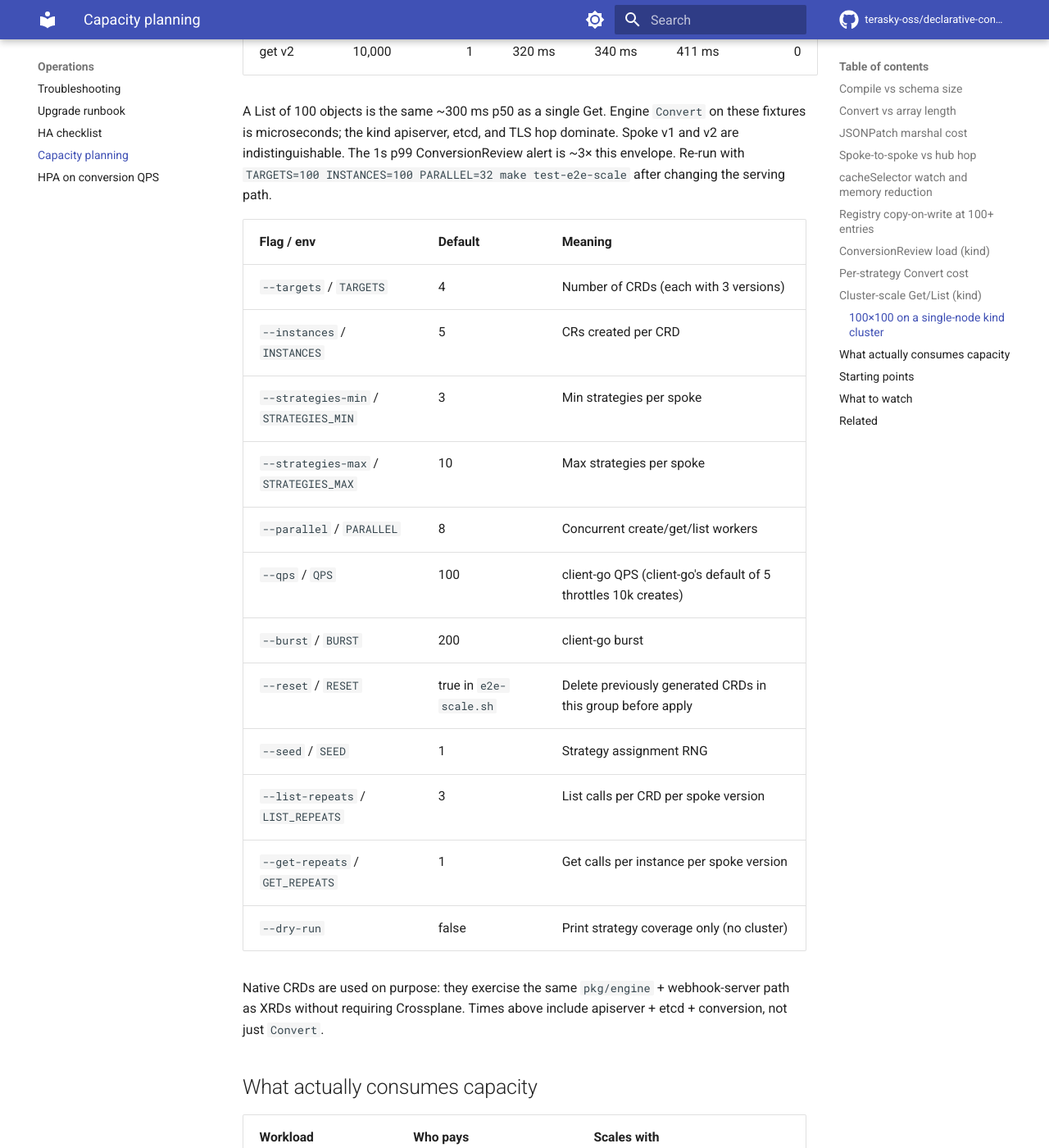
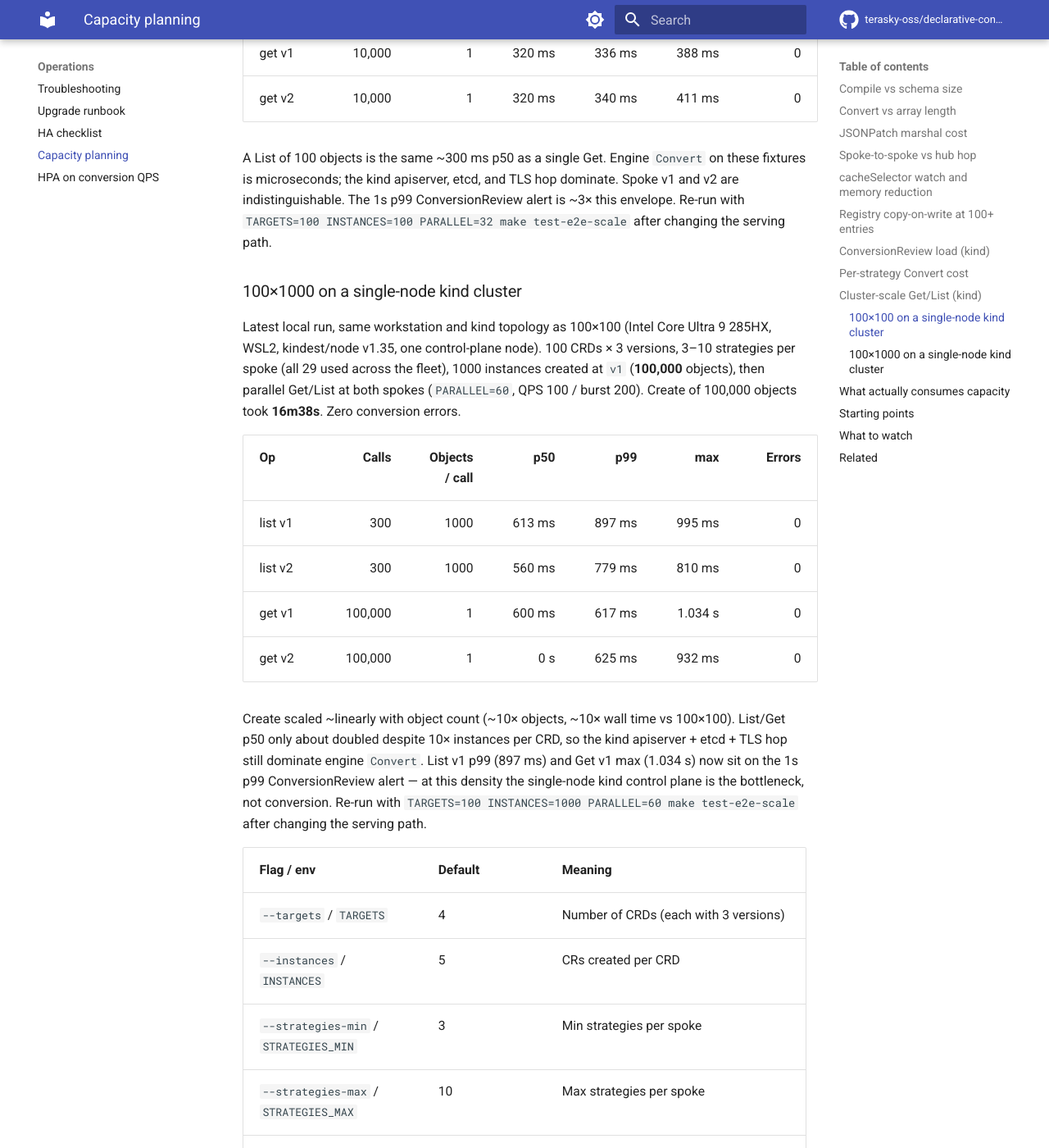
Before and after one commit to TeraSky-OSS/declarative-conversion-operator, an MkDocs documentation site: the page built from docs/operations/capacity.md, in a window 1280 px wide and 1400 px high, scrolled down 6697 px. Shown: the whole window at 82% size. Built offline with MkDocs 1.6.1 and Material for MkDocs 9.7.7, drawn with Linux system fonts in a browser that asks for light colours; comment, search, counter and statistics services are not loaded; some of the changed text lies outside the part shown.

Commit message:
docs: record 100×1000 kind scale Get/List numbers

````diff
--- a/docs/operations/capacity.md
+++ b/docs/operations/capacity.md
@@ -185,7 +185,7 @@ apiserver Get/List (which invoke the conversion webhook) in parallel:
   category.
 
 Defaults are a smoke size (4 CRDs × 5 CRs). Override with env vars — this is
-**not** in the CI e2e matrix; 100×100 is a local capacity run.
+**not** in the CI e2e matrix; 100×100 and 100×1000 are local capacity runs.
 
 ```console
 # smoke (default)
@@ -193,6 +193,9 @@ make test-e2e-scale
 
 # 100 CRDs × 100 CRs × 3 versions, 32 parallel Get/List workers
 TARGETS=100 INSTANCES=100 PARALLEL=32 make test-e2e-scale
+
+# 100 CRDs × 1000 CRs (100k objects), 60 parallel workers
+TARGETS=100 INSTANCES=1000 PARALLEL=60 make test-e2e-scale
 
 # skip kind teardown while iterating; --reset drops old generated CRDs
 KEEP_CLUSTER=1 TARGETS=20 INSTANCES=20 make test-e2e-scale
@@ -219,6 +222,31 @@ A List of 100 objects is the same ~300 ms p50 as a single Get. Engine
 TLS hop dominate. Spoke v1 and v2 are indistinguishable. The 1s p99
 ConversionReview alert is ~3× this envelope. Re-run with
 `TARGETS=100 INSTANCES=100 PARALLEL=32 make test-e2e-scale` after changing
+the serving path.
+
+### 100×1000 on a single-node kind cluster
+
+Latest local run, same workstation and kind topology as 100×100 (Intel Core
+Ultra 9 285HX, WSL2, kindest/node v1.35, one control-plane node). 100 CRDs
+× 3 versions, 3–10 strategies per spoke (all 29 used across the fleet),
+1000 instances created at `v1` (**100,000** objects), then parallel
+Get/List at both spokes (`PARALLEL=60`, QPS 100 / burst 200). Create of
+100,000 objects took **16m38s**. Zero conversion errors.
+
+| Op | Calls | Objects / call | p50 | p99 | max | Errors |
+|---|---:|---:|---:|---:|---:|---:|
+| list v1 | 300 | 1000 | 613 ms | 897 ms | 995 ms | 0 |
+| list v2 | 300 | 1000 | 560 ms | 779 ms | 810 ms | 0 |
+| get v1 | 100,000 | 1 | 600 ms | 617 ms | 1.034 s | 0 |
+| get v2 | 100,000 | 1 | 0 s | 625 ms | 932 ms | 0 |
+
+Create scaled ~linearly with object count (~10× objects, ~10× wall time vs
+100×100). List/Get p50 only about doubled despite 10× instances per CRD, so
+the kind apiserver + etcd + TLS hop still dominate engine `Convert`. List
+v1 p99 (897 ms) and Get v1 max (1.034 s) now sit on the 1s p99
+ConversionReview alert — at this density the single-node kind control plane
+is the bottleneck, not conversion. Re-run with
+`TARGETS=100 INSTANCES=1000 PARALLEL=60 make test-e2e-scale` after changing
 the serving path.
 
 | Flag / env | Default | Meaning |
````
